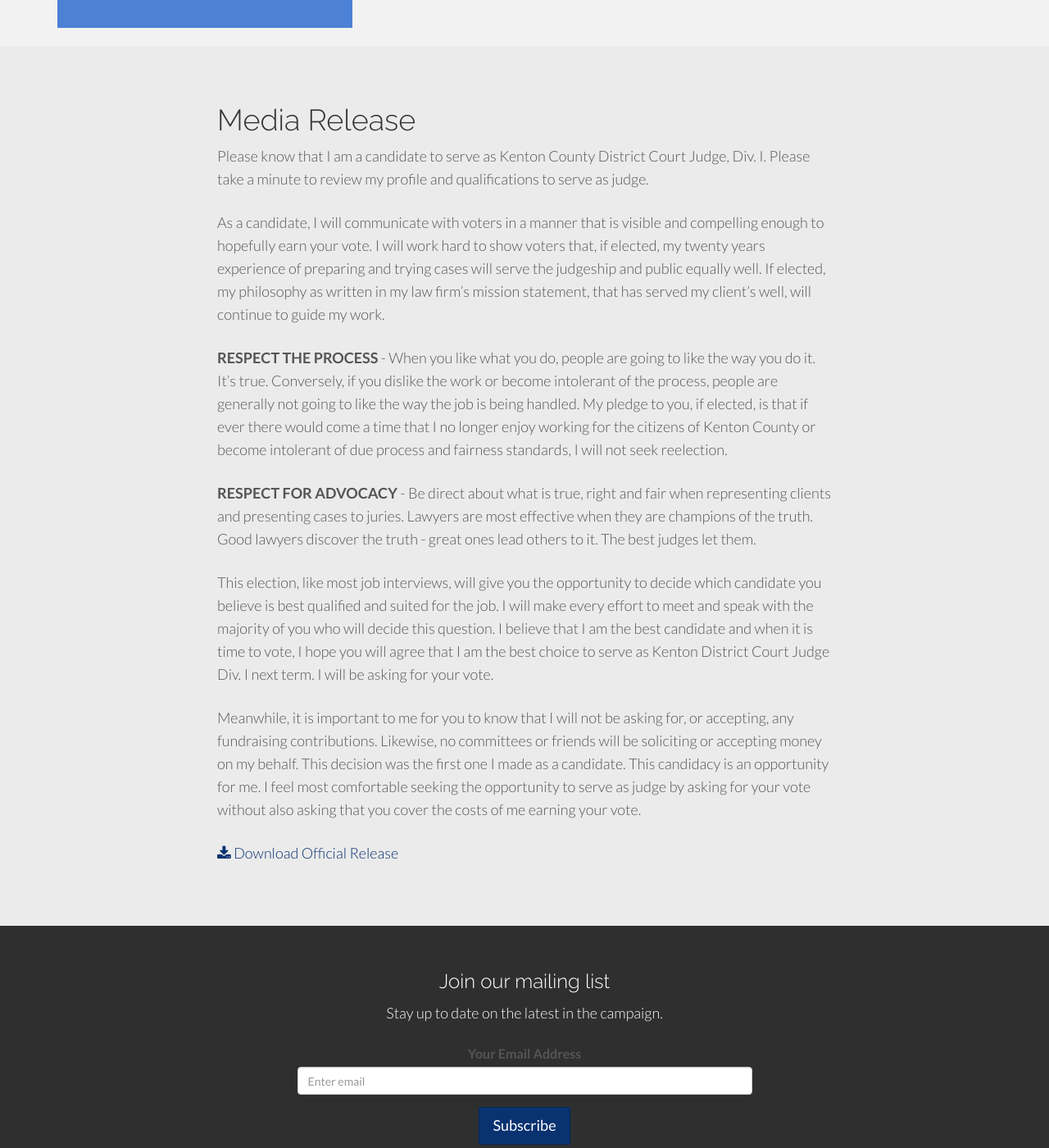
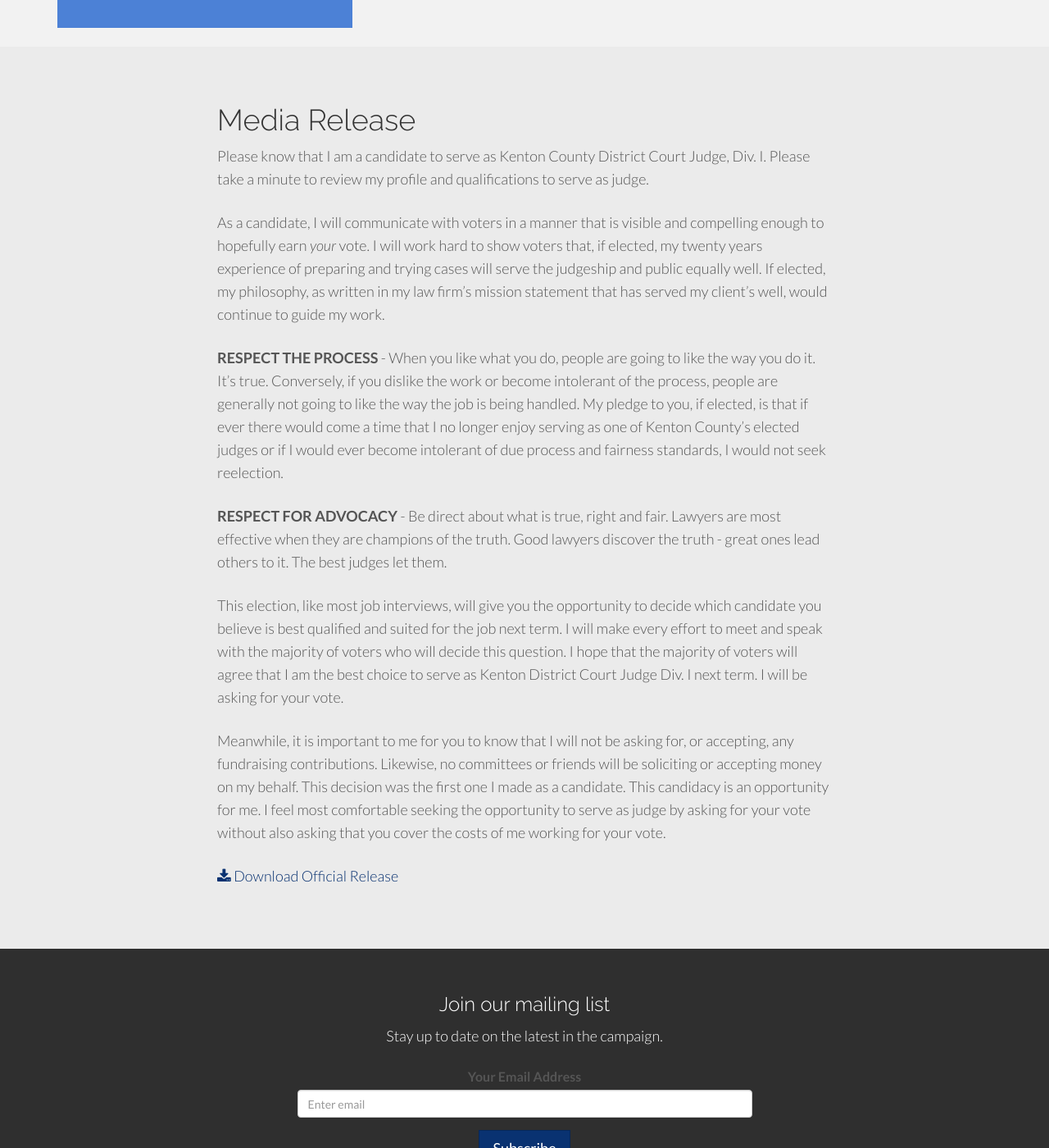
Before and after one commit to NORDLOHFORJUDGE/NordlohForJudge, a Jekyll site: the page built from index.html, in a window 1280 px wide and 1400 px high, scrolled down 3332 px. Shown: the whole window at 82% size. Built offline with Jekyll 4.4.1, drawn with Linux system fonts in a browser that asks for light colours; Markdown is read by kramdown in place of the engine named in the settings; comment, search, counter and statistics services are not loaded.

Commit message:
Updated media.md

```diff
--- a/_includes/media.md
+++ b/_includes/media.md
@@ -2,12 +2,12 @@
 
 Please know that I am a candidate to serve as Kenton County District Court Judge, Div. I.  Please take a minute to review my profile and qualifications to serve as judge.
 
-As a candidate, I will communicate with voters in a manner that is visible and compelling enough to hopefully earn your vote.  I will work hard to show voters that, if elected, my twenty years experience of preparing and trying cases will serve the judgeship and public equally well.  If elected, my philosophy as written in my law firm’s mission statement, that has served my client’s well, will continue to guide my work.
+As a candidate, I will communicate with voters in a manner that is visible and compelling enough to hopefully earn _your_ vote.  I will work hard to show voters that, if elected, my twenty years experience of preparing and trying cases will serve the judgeship and public equally well.  If elected, my philosophy, as written in my law firm’s mission statement that has served my client’s well, would continue to guide my work.
 
-**RESPECT THE PROCESS** - When you like what you do, people are going to like the way you do it.  It’s true.  Conversely, if you dislike the work or become intolerant of the process, people are generally not going to like the way the job is being handled.  My pledge to you, if elected, is that if ever there would come a time that I no longer enjoy working for the citizens of Kenton County or become intolerant of due process and fairness standards, I will not seek reelection.
+**RESPECT THE PROCESS** - When you like what you do, people are going to like the way you do it.  It’s true.  Conversely, if you dislike the work or become intolerant of the process, people are generally not going to like the way the job is being handled.  My pledge to you, if elected, is that if ever there would come a time that I no longer enjoy serving as one of Kenton County's elected judges or if I would ever become intolerant of due process and fairness standards, I would not seek reelection.
 
-**RESPECT FOR ADVOCACY** - Be direct about what is true, right and fair when representing clients and presenting cases to juries.  Lawyers are most effective when they are champions of the truth.  Good lawyers discover the truth - great ones lead others to it.  The best judges let them.
+**RESPECT FOR ADVOCACY** - Be direct about what is true, right and fair.  Lawyers are most effective when they are champions of the truth.  Good lawyers discover the truth - great ones lead others to it.  The best judges let them.
 
-This election, like most job interviews, will give you the opportunity to decide which candidate you believe is best qualified and suited for the job.  I will make every effort to meet and speak with the majority of you who will decide this question. I believe that I am the best candidate and when it is time to vote, I hope you will agree that I am the best choice to serve as Kenton District Court Judge Div. I next term.  I will be asking for your vote.
+This election, like most job interviews, will give you the opportunity to decide which candidate you believe is best qualified and suited for the job next term.  I will make every effort to meet and speak with the majority of voters who will decide this question. I hope that the majority of voters will agree that I am the best choice to serve as Kenton District Court Judge Div. I next term.  I will be asking for your vote.
 
-Meanwhile, it is important to me for you to know that I will not be asking for, or accepting, any fundraising contributions.  Likewise, no committees or friends will be soliciting or accepting money on my behalf.  This decision was the first one I made as a candidate.  This candidacy is an opportunity for me.  I feel most comfortable seeking the opportunity to serve as judge by asking for your vote without also asking that you cover the costs of me earning your vote.
+Meanwhile, it is important to me for you to know that I will not be asking for, or accepting, any fundraising contributions.  Likewise, no committees or friends will be soliciting or accepting money on my behalf.  This decision was the first one I made as a candidate.  This candidacy is an opportunity for me.  I feel most comfortable seeking the opportunity to serve as judge by asking for your vote without also asking that you cover the costs of me working for your vote.
```
